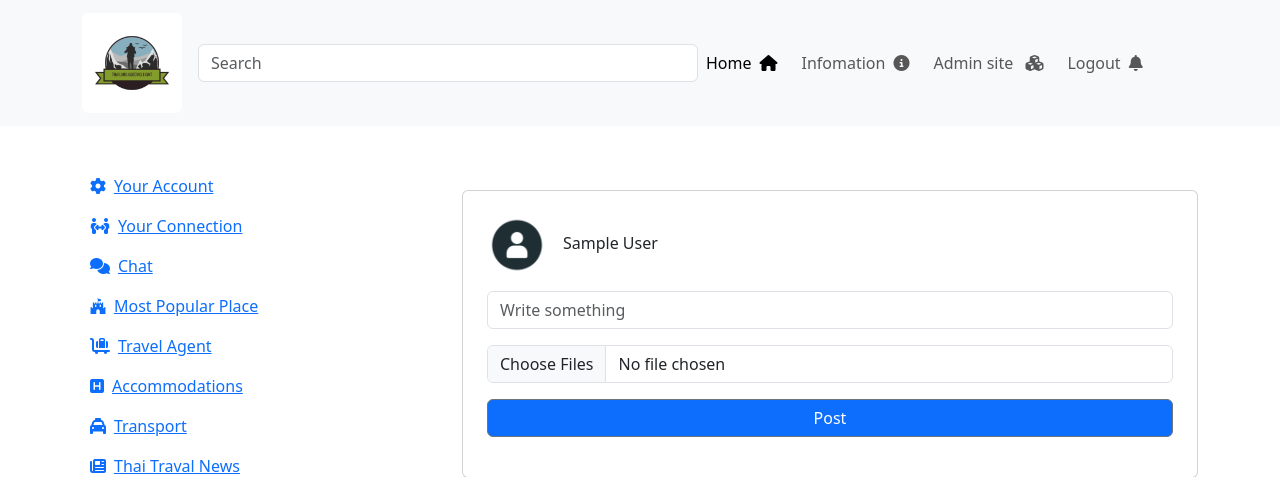
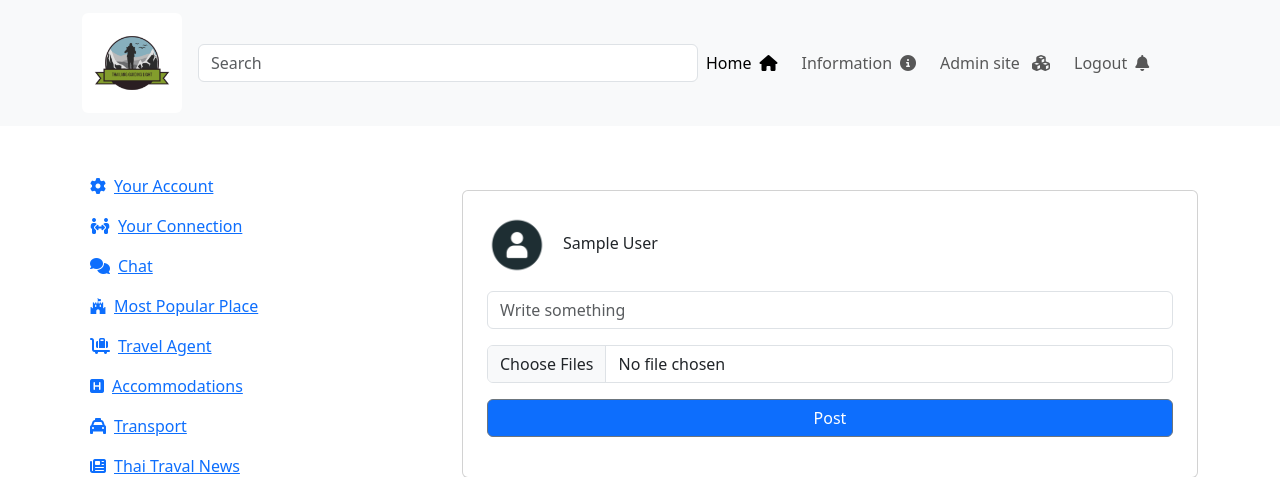
Before and after one commit to Kay13051976/Thailand-guiding-light-second, a Django app: page /index/ in a window 1280 px wide. Shown: the top 477 px of the page. Run offline with Django 3.2, Linux system fonts and the light colour scheme; the visitor is signed in with stand-in values (Sample User, id 1); data that the repository does not hold is empty; some libraries are stand-ins or nearby versions.

```diff
--- a/templates/home_app/base.html
+++ b/templates/home_app/base.html
@@ -29,7 +29,7 @@
                 <a class="nav-link active" aria-current="page" href="/index">Home<i class="fa-solid fa-house mx-2"></i></a>
               </li>
               <li class="nav-item">
-                <a class="nav-link" href="/popular">Infomation<i class="fa-solid fa-circle-info  mx-2"></i></a>
+                <a class="nav-link" href="/popular">Information<i class="fa-solid fa-circle-info  mx-2"></i></a>
               </li>
               {% if request.user.is_superuser %}
               <li class="nav-item">
```
